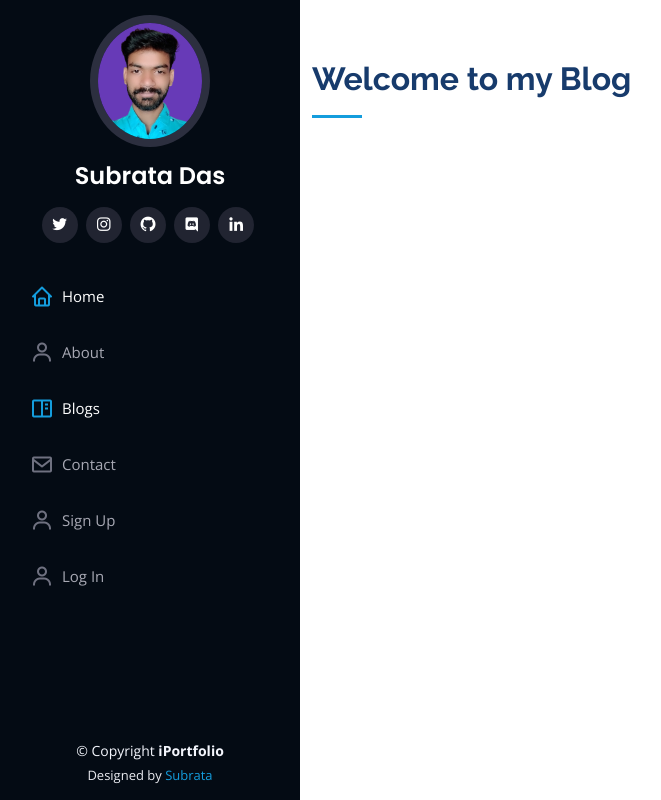
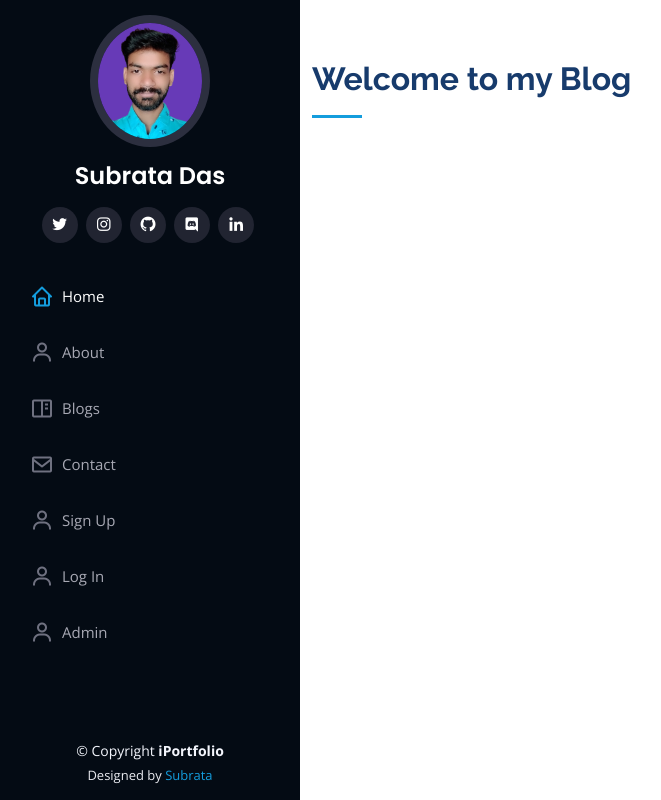
Before and after one commit to Subrata2402/NoteManagement, a Django app: template templates/blog.html in a window 1280 px wide. Shown: the whole page, without its empty margins (0-661 px from the left). Run offline with Django 3.2, Linux system fonts and the light colour scheme; the template is opened without the code that fills it, so the values that code supplies are empty; some libraries are stand-ins or nearby versions.

Commit message:
initial commit

```diff
--- a/templates/basic.html
+++ b/templates/basic.html
@@ -64,7 +64,7 @@
         <ul>
           <li><a href="/" class="nav-link scrollto active"><i class="bx bx-home"></i> <span>Home</span></a></li>
           <li><a href="/about" class="nav-link scrollto"><i class="bx bx-user"></i> <span>About</span></a></li>
-          <li><a href="/blog" class="nav-link scrollto active"><i class="bx bx-book-content"></i> <span>Blogs</span></a></li>
+          <li><a href="/blog" class="nav-link scrollto"><i class="bx bx-book-content"></i> <span>Blogs</span></a></li>
           <li><a href="/contact" class="nav-link scrollto"><i class="bx bx-envelope"></i> <span>Contact</span></a></li>
           {% if not request.user.is_authenticated %}
             <li><a href="/auth/signup/" class="nav-link scrollto"><i class="bx bx-user"></i> <span>Sign Up</span></a></li>
@@ -72,6 +72,7 @@
           {% else %}
             <li><a href="/auth/logout" class="nav-link scrollto"><i class="bx bx-user"></i> <span>Log Out</span></a></li>
           {% endif %}
+          <li><a href="/admin/auth" class="nav-link scrollto"><i class="bx bx-user"></i> <span>Admin</span></a></li>
         </ul>
       </nav><!-- .nav-menu -->
     </div>
```
Also changed, not shown: db.sqlite3.
